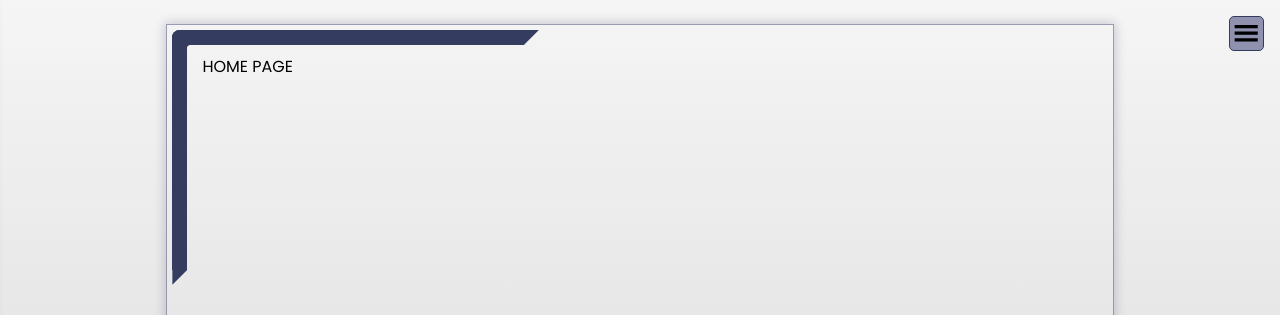
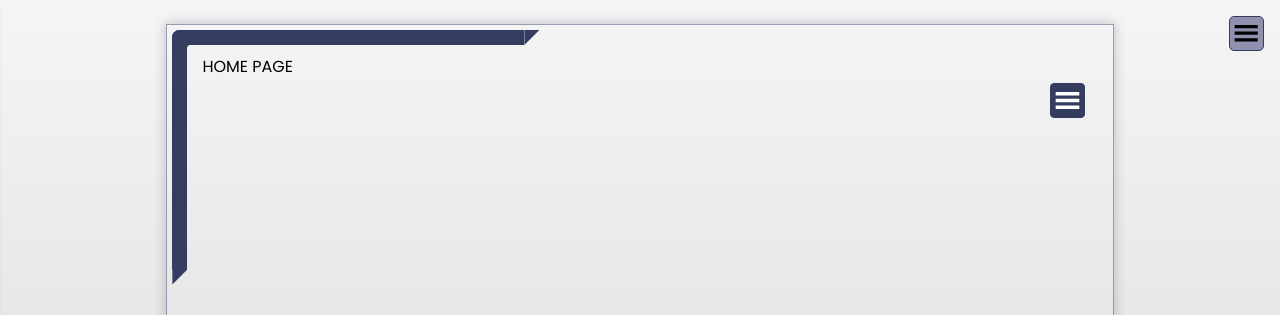
Before and after one commit to MarcoFz7/MyWebPortfolio, a Next.js app: page / in a window 1280 px wide. Shown: the top 315 px of the page. Built offline with nearby package versions, Linux system fonts and the light colour scheme.

Commit message:
#comments Small changes on the dark theme colors, and adding setting the sidebar btn inside the main content

```diff
--- a/app/globals.css
+++ b/app/globals.css
@@ -50,12 +50,12 @@
   --details-rgb: 0, 0, 0;
   --details-2-rgb: 255, 255, 255;
 
-  --primary-rgb: 209, 177, 164;
-  --secondary-rgb: 216, 187, 176;
-  --tertiary-rgb: 223, 197, 188;
-  --weaker-reserve-rgb: 228, 205, 198;
-  --reserve-rgb: 233, 212, 205;
-  --stronger-reserve-rgb: 240, 225, 220;
+  --primary-rgb: 235, 210, 201;
+  --secondary-rgb: 230, 200, 189;
+  --tertiary-rgb: 222, 184, 170;
+  --weaker-reserve-rgb: 218, 169, 151;
+  --reserve-rgb: 209, 155, 136;
+  --stronger-reserve-rgb: 202, 143, 121;
 
   --primary-link-rgb: 211, 171, 155;
 
@@ -110,25 +110,6 @@ body {
     -1px  1px 0 #000,
      1px  1px 0 #000;
 }
-
-.screen-background-addorns {
-  width: 100vw;
-  height: 100vh;
-  z-index: -1;
-}
-
-.cube {
-  height: 4.5%;
-  width: 7.5%;
-  background-color: white;
-  position: absolute;
-  transition: left 5s;
-  z-index: -1;
-  margin-bottom: 0.5%;
-}
-  .cube.move {
-    left: 100% !important;
-  }
 
 .main-screen {
   position: absolute;
@@ -214,7 +195,7 @@ body {
 #top-left-right-triangle {
   position: absolute;
   top: 5px;
-  left: 27.5vw;
+  left: 27.54vw;
   margin-left: 4.50px;
   width: 10px;
   height: 10px;
@@ -222,12 +203,11 @@ body {
   border-left: 15px solid transparent; /* Adjust the width of the left side */
   border-bottom: 15px solid transparent;  /* Set the color you desire */
   clip-path: polygon(0 0, 100% 0, 0 100%);
-
 }
 
 #top-left-bottom-triangle {
   position: absolute;
-  top: 30vh;
+  top: 29.96vh;
   left: 5px;
   width: 10px;
   height: 10px;
@@ -236,7 +216,67 @@ body {
   border-left: 15px solid transparent; /* Adjust the width of the left side */
   border-bottom: 15px solid transparent;  /* Set the color you desire */
   clip-path: polygon(0 0, 100% 0, 0 100%);
+}
 
+#top-right-container {
+  background: none;
+  height: 30vh;
+  width: 27.5vw;
+  right: 0;
+  position: absolute;
+
+}
+
+#top-right-btn {
+  position: absolute;
+  right: 0;
+  padding-top: 30px;
+  height: clamp(85px, 11.75vw, 120px);
+  width: 62.5px;
+
+  display: flex;
+  align-items: center;
+}
+
+.openclose-sidebar-btn-layout {
+  position: relative;
+
+  background-color: rgb(var(--primary-rgb));
+  color: rgb(var(--details-rgb));
+
+  border: 1px solid rgb(var(--primary-rgb));
+  border-radius: 4px;
+
+  z-index: 2;
+
+  width: 35px;
+  height: 35px;
+
+  display: flex;
+  justify-content: center;
+  align-items: center;
+
+  transition: ease-out 0.25s;
+
+  padding: 3px;
+}
+
+.openclose-sidebar-btn-layout svg {
+  width: 100%;
+  height: auto;
+}
+
+@media only screen and (max-width: 325px) {
+  .main-screen {
+      left: 1.25%;
+      width: 97.5%;
+  }
+}
+
+.openclose-sidebar-btn-layout:hover {
+  background-color: rgb(var(--reserve-rgb));
+  color: rgb(var(--details-2-rgb));
+  border-color: rgb(var(--details-2-rgb));
 }
 
 #bottom-right {
@@ -261,7 +301,7 @@ body {
 #bottom-right-left-triangle {
   position: absolute;
   bottom: 5px;
-  right: 27.5vw;
+  right: 27.52vw;
   margin-right: 4.70px;
   width: 10px;
   height: 10px;
@@ -298,10 +338,3 @@ body {
     right: 27.5px;
   }
 }
-
-#navigation-marker {
-  position: relative;
-  top: 10px;
-  padding-left: 1.1vw;
-  font-size: 3vh;
-}
--- a/app/layout.tsx
+++ b/app/layout.tsx
@@ -6,81 +6,34 @@ import SideNavBar from './components/sidenavbar/sidenavbar'
 import Providers from './providers'
 import { Poppins, Dancing_Script } from 'next/font/google'
 
+import { GiHamburgerMenu } from 'react-icons/gi'
+
 const dancingScript = Dancing_Script({weight: '600', style: "normal", subsets: ["latin"]})
 const poppins = Poppins({ weight: ['200', '300', '400', '500', '600'], style: "normal", subsets: ["latin"] });
 
-
-/*
- * Interface used for the figures used in the background animation
- * Specifies their color (shuffled everytime from a limited set of colors), start position in the x and y axis and end position in the x axis
- */
-interface Figure {
-  color: string;
-  startPositionX: string;
-  startPositionY: string;
-}
-
-// Function to shuffle an array - used for colors
-function shuffleArray<T>(array: T[]): T[] {
-  for (let i = array.length - 1; i > 0; i--) {
-    const j = Math.floor(Math.random() * (i + 1));
-    [array[i], array[j]] = [array[j], array[i]];
-  }
-  return array;
-}
-
-// Array of colors to be used in figures array
-const colors: string[] = [
-  '#FF5733', '#33FF57', '#3357FF', '#FF33A1', '#33FFF5',
-  '#F5FF33', '#FF8C33', '#8C33FF', '#33FF8C', '#FF3333',
-  '#33FF33', '#3333FF', '#FF33FF', '#33FFA1', '#A133FF',
-  '#FFA133', '#FF338C', '#33A1FF', '#A1FF33', '#FF33F5'
-];
-
-// Arrays of positions in X to be used
-const startPositions: string[] = [
-  "0", "5%", "10%", "15%", "20%", "25%", "30%", "35%", "40%", "45%",
-  "50%", "55%", "60%", "65%", "70%", "75%", "80%", "85%", "90%", "95%"
-];
-
-// Shuffle the colors
-const shuffledColors = shuffleArray(colors);
-
-// Array of the set of colors able to be used in the figures - right now 20 colors for 20 figures
-let figures: Figure[] = shuffledColors.map((color, index) => ({
-  color: color,
-  startPositionX: startPositions[index],
-  startPositionY: startPositions[index]
-}));
 
 export default function RootLayout({
   children,
 }: {
   children: React.ReactNode
 }) {
-  const [itemName, setItemName] = useState("Home");
   const [sidebarNotification, setSidebarNotification] = useState(false);
-  const [isMoving, setIsMoving] = useState(false);
-
-  const handleItemClick = (itemName: string) => {
-    setItemName(itemName);
-  };
 
   const handleHtmlClick = (event: any) => {
     const clickedElement = event.target as HTMLElement;
 
     // Function to check if the element belongs to the sidebar
-    const hasClassOrAncestor = (element: HTMLElement, className: string, className2: string): boolean => {
-      if (element.classList.contains(className) || element.classList.contains(className2)) {
+    const hasClassOrAncestor = (element: HTMLElement, className: string, className2: string, className3: string): boolean => {
+      if (element.classList.contains(className) || element.classList.contains(className2) || element.classList.contains(className3)) {
         return true;
       } else if (element.parentElement) {
-        return hasClassOrAncestor(element.parentElement, className, className2);
+        return hasClassOrAncestor(element.parentElement, className, className2, className3);
       }
       return false;
     };
 
     // Call function
-    const isSidebarClick = hasClassOrAncestor(clickedElement, 'sidebar', 'sidebar-panel');
+    const isSidebarClick = hasClassOrAncestor(clickedElement, 'sidebar', 'sidebar-panel', 'openclose-sidebar-btn-layout');
 
     if (!sidebarNotification) {
       if (!isSidebarClick) {
@@ -93,6 +46,13 @@ export default function RootLayout({
   const handleHtmlClickReset = () => {
     setSidebarNotification(false);
   };
+
+  // Sidebar
+  const [sidebarClicked, setSidebarClicked] = useState(0);
+
+  const handleSidebarLayoutBtnClick = () => {
+    setSidebarClicked(prev => prev + 1);
+  }
 
   // Theme related
   const [layoutReady, setLayoutReady] = useState(false);
@@ -110,17 +70,6 @@ export default function RootLayout({
       setTimeout(() => {
         setHtmlBlur(false);
         setReady(true);
-
-        setIsMoving(true);
-
-       /*  setTimeout(() => {
-          setIsMoving(false);
-          figures = figures.map((item) => ({
-            ...item,
-            startPositionX: "0"
-          }));
-        }, 2500); */
-
       }, 325);
     }, 325);
   };
@@ -129,21 +78,10 @@ export default function RootLayout({
     <html lang="en" className='root-html' onClick={sidebarNotification ? undefined : handleHtmlClick} style={{filter: htmlBlur ? 'blur(1.5px)' : 'blur(0px)'}}>
       <body className={`${poppins.className} nutrition-page`}>
         <Providers onProvidersReady={handleProvidersReadiness}>
-          {/* <div className='screen-background-addorns'>
-            {
-              figures.map((item, index) => (
-                <div
-                  key={`cube-${index}`}
-                  className={`cube${isMoving ? ' move' : ''} bg-[${item.color}]`}
-                  style={{ left: `${item.startPositionX}`, top: `${item.startPositionY}`}}
-                ></div>))
-            }
-          </div> */}
           <div className='main-screen'>
             <div id="main-screen-addorns" className="main-screen-page">
               <div id="main-content">
-                {/* <span id="navigation-marker">{itemName}</span> */}
-                <SideNavBar onItemClick={handleItemClick} onLayoutNotification={sidebarNotification} onSidebarNotification={handleHtmlClickReset}/>
+                <SideNavBar onItemClick={sidebarClicked} onLayoutNotification={sidebarNotification} onSidebarNotification={handleHtmlClickReset}/>
                 {children}
               </div>
               <div id="top-left-container">
@@ -151,6 +89,13 @@ export default function RootLayout({
                 <div id="top-left-rounded-corner"></div>
                 <div id="top-left-right-triangle"></div>
                 <div id="top-left-bottom-triangle"></div>
+              </div>
+              <div id="top-right-container">
+                <div id="top-right-btn">
+                  <button type='button' title='Open/Close Sidebar' className={`openclose-sidebar-btn-layout`} onClick={handleSidebarLayoutBtnClick}>
+                    <GiHamburgerMenu/>
+                  </button>
+                </div>
               </div>
               <div id="bottom-right-container">
                 <div id="bottom-right" className="corner"></div>
```
